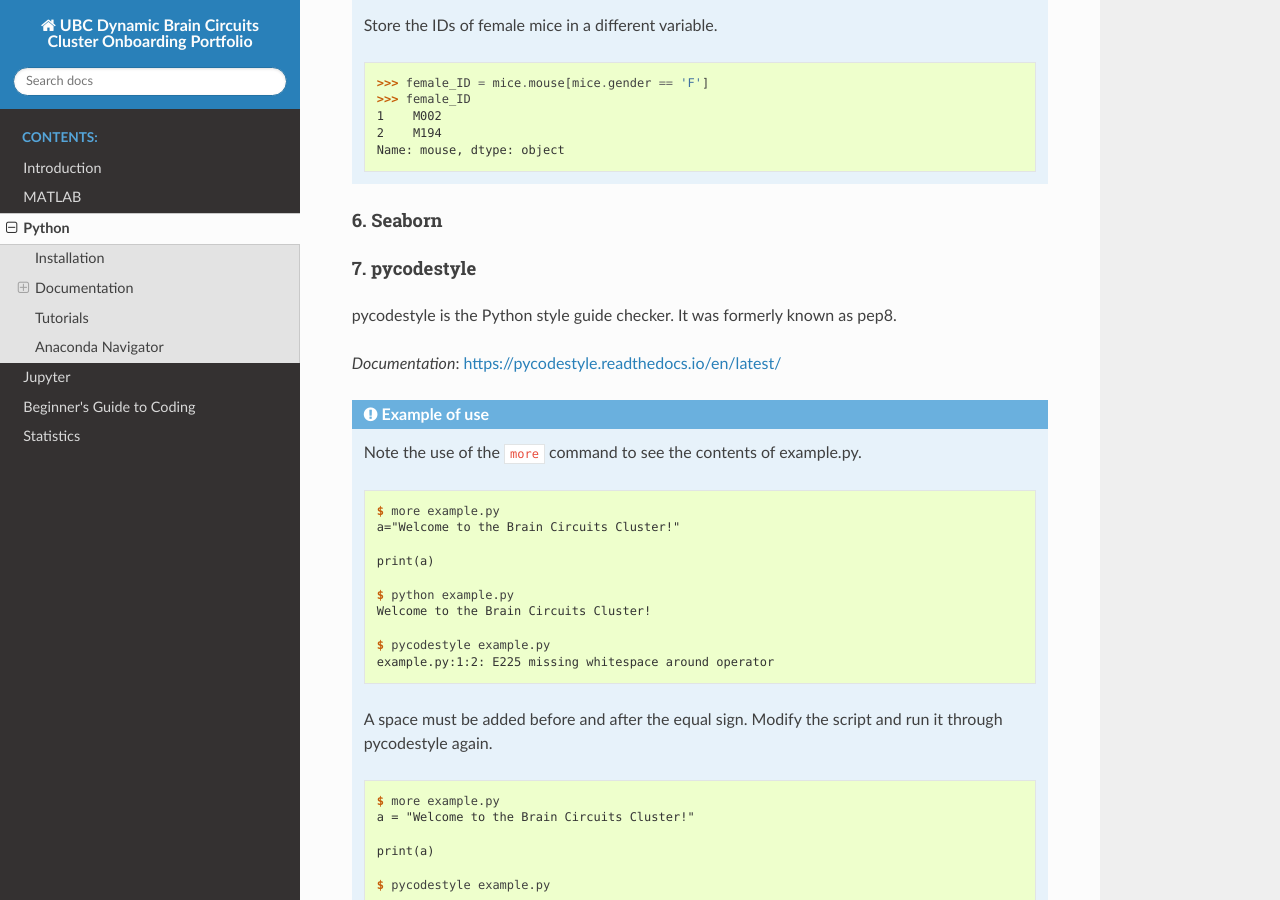
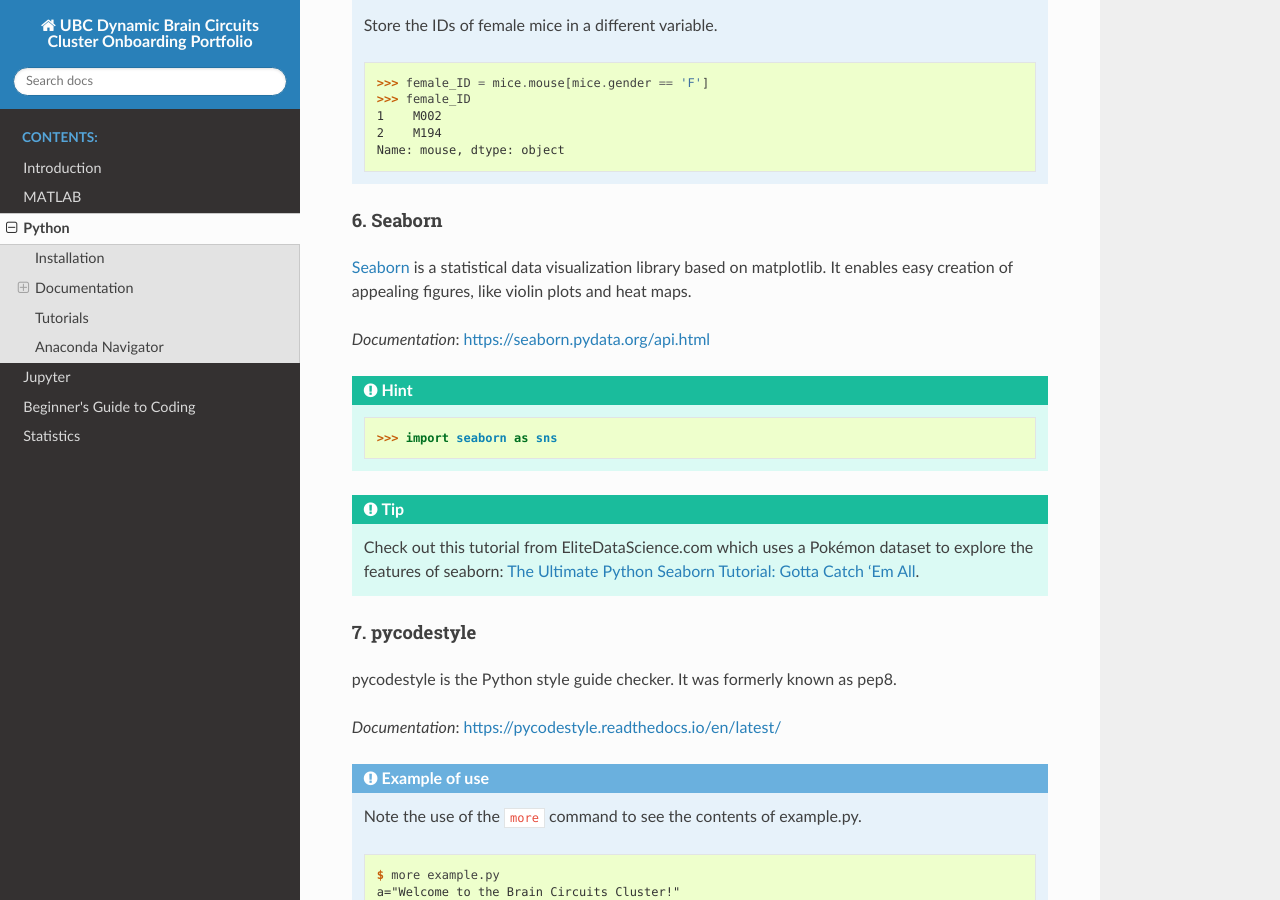
Before and after one commit to ubcbraincircuits/onboarding, a Sphinx documentation site: the page built from source/python.rst, in a window 1280 px wide and 900 px high, scrolled down 3651 px. Built offline with Sphinx 7.4.7 and the Read the Docs theme 2.0.0, drawn with Linux system fonts in a browser that asks for light colours; pages that are not in the unit, such as notebooks, are missing from menus.

Commit message:
Complete seaborn section

```diff
--- a/source/python.rst
+++ b/source/python.rst
@@ -196,6 +196,24 @@ best for working with tabular data (csv, xlsx) or time series data.
 6. Seaborn
 ----------
 
+`Seaborn <https://seaborn.pydata.org/index.html>`_ is a statistical data visualization
+library based on matplotlib. It enables easy creation of appealing figures,
+like violin plots and heat maps.
+
+*Documentation*: `<https://seaborn.pydata.org/api.html>`_
+
+.. hint::
+
+	.. highlight:: python
+
+	::
+
+		>>> import seaborn as sns
+
+.. tip::
+	Check out this tutorial from EliteDataScience.com which uses a Pokémon dataset to explore the
+	features of seaborn: `The Ultimate Python Seaborn Tutorial: Gotta Catch 'Em All <https://elitedatascience.com/python-seaborn-tutorial>`_.
+
 
 7. pycodestyle
 --------------
```
